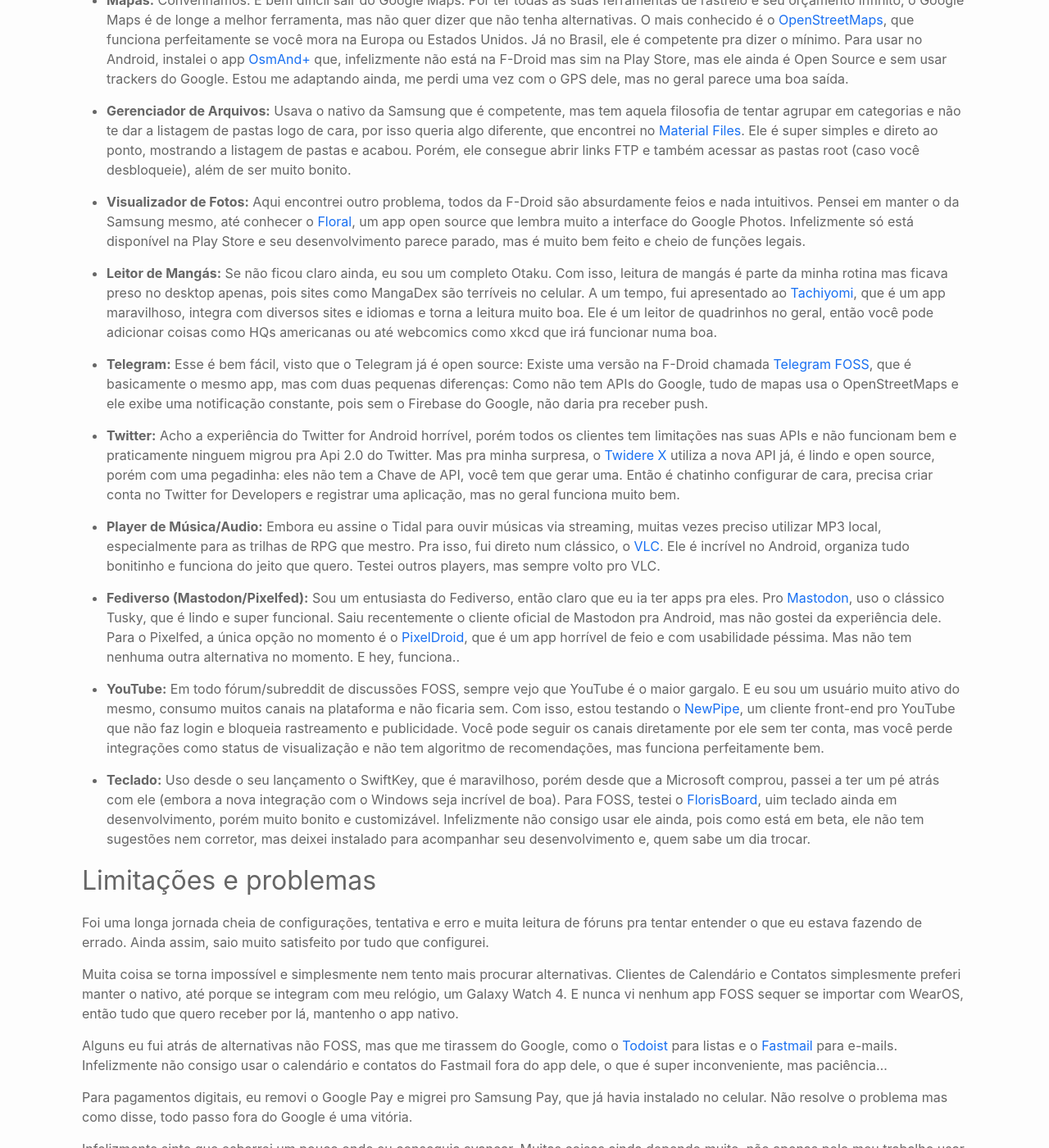
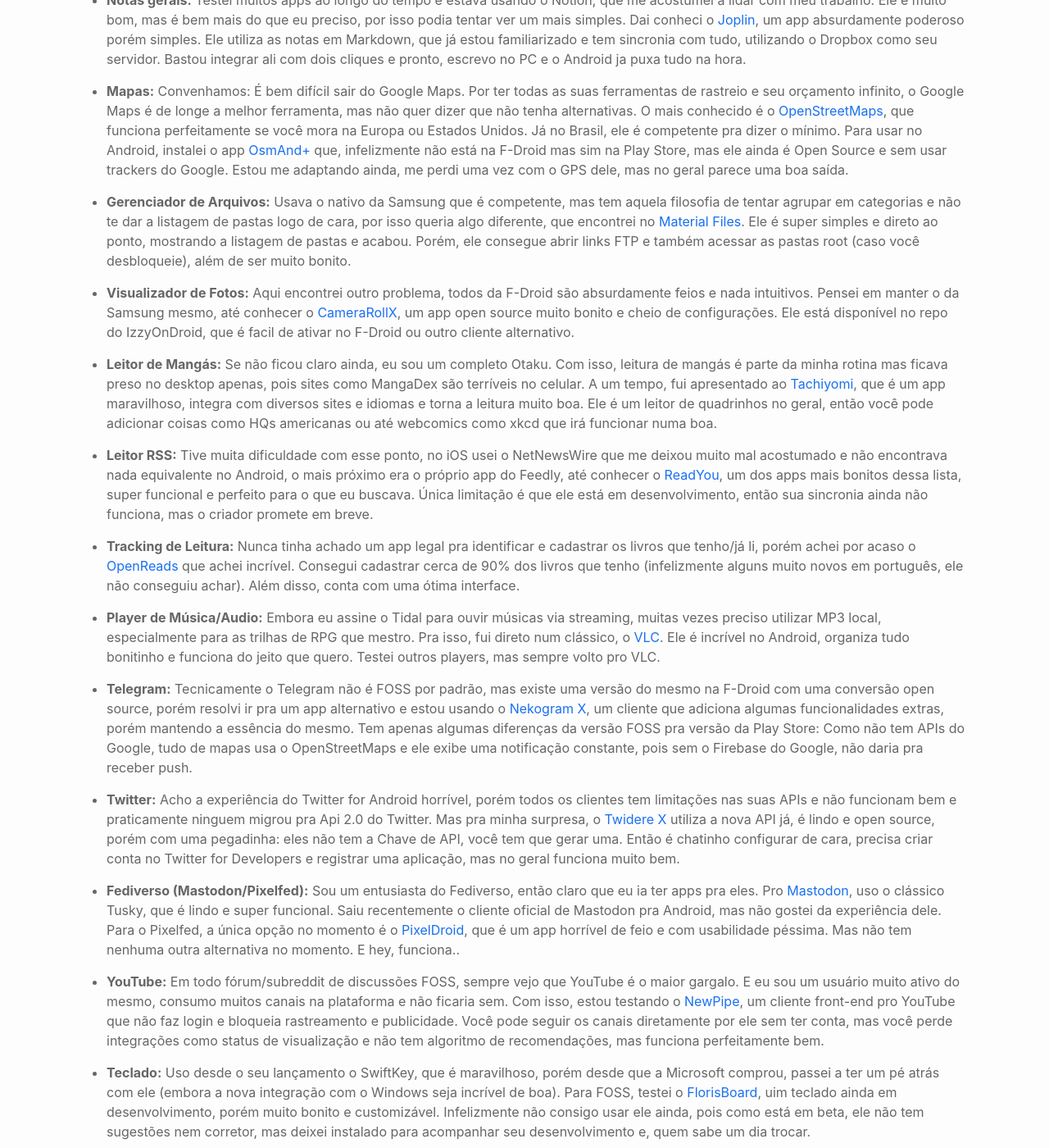
Before and after one commit to juliaisaway/eusoujulia.com.br, a Jekyll site: the page built from _posts/2022-05-11-jornada-android-foss.markdown, in a window 1280 px wide and 1400 px high, scrolled down 2883 px. Shown: the whole window at 82% size. Built offline with Jekyll 4.4.1, drawn with Linux system fonts in a browser that asks for light colours; some of the changed text lies outside the part shown.

Commit message:
Atualizações do post

```diff
--- a/_posts/2022-05-11-jornada-android-foss.markdown
+++ b/_posts/2022-05-11-jornada-android-foss.markdown
@@ -28,13 +28,16 @@
 ## Apps utilizados
 
 - **F-Droid:**
-O primeiro passo foi baixar o [F-Droid](https://f-droid.org/), a principal loja alternativa do Android. A experiência é estranha e demora pra acostumar, a busca é terrível e as atualizações são diferentes do padrão de mercado. Existem outras lojas alternativas que tentam emular mais a experiência da Play Store, mas gosto de manter o original...
+O primeiro passo foi baixar o [F-Droid](https://f-droid.org/), a principal loja alternativa do Android. A experiência é estranha e demora pra acostumar, a busca é terrível e as atualizações são diferentes do padrão de mercado. Estava difícil usar, até ver os clientes alternativos que, achei bem fracos também, até conhecer o [Droid-ify](https://f-droid.org/pt_BR/packages/com.looker.droidify/), que melhora demais a experiência de usar os repos do F-Droid e outros open source integrados juntos.
 
 - **Controle de Tracking:**
 Primeiro app instalado foi o [TrackerControl](https://f-droid.org/pt_BR/packages/net.kollnig.missioncontrol.fdroid/), um app que monitora todos os apps que estão instalados e mostra quais trackers ele usa, além de permitir bloquear os mesmos. Isso é maravilhoso, pois posso impedir certos apps de acessar trakings de social, de alanytics e outros, sem depender do app permitir que eu faça. Claro, tem app que deixa de funcionar assim, mas é só ir vendo app a app e ir ajustando conforme quer. Considero essencial pra quem quer iniciar nesse mundo da privacidade.
 
 - **Gerenciador de Senhas e Autenticador:**
 Já uso gerenciadores de senhas a tempos. Iniciei em 2018 com o 1Password, porém migrei em 2021 pro [Bitwarden](https://bitwarden.com/), que é Open Source e tem as mesmas funcionalidades. Porém, só recentemente passei a adotar um app dedicado a autenticador de duas etapas, o [Aegis Authenticator](https://f-droid.org/pt_BR/packages/com.beemdevelopment.aegis/). O app é excelente e muito bonito, super fácil de adicionar novos itens, etc. Um dos mais fáceis dessa lista.
+
+- **Localização do Aparelho**
+Para segurança, queria um app de rastreio que não fosse do Google e conheci o [FindMyDevice](https://f-droid.org/pt_BR/packages/de.nulide.findmydevice/). Ele utiliza SMS pra conseguir rastrear e, inicialmente estava bem receoso, porém o app surpreendeu com muitas opções e configurações que tornam o mesmo seguro.
 
 - **Podcasts:**
 Tenho a licença vitalícia do PocketCasts, que comprei lá em 2016 e hoje é algo que nem é possível mais comprar. Sempre achei o PocketCasts a melhor experiência de Podcasts em celulares, a sincronia é excelente e nunca tive o que reclamar. Porém, ele foi comprado diversas vezes, ficou abandonado e hoje está num limbo da Automattic e sinceramente não sei como vai ficar. Com isso, resolvi testar o [AntennaPod](https://f-droid.org/pt_BR/packages/de.danoeh.antennapod/), o mais famoso app FOSS de podcast.
@@ -59,19 +62,25 @@
 Usava o nativo da Samsung que é competente, mas tem aquela filosofia de tentar agrupar em categorias e não te dar a listagem de pastas logo de cara, por isso queria algo diferente, que encontrei no [Material Files](https://f-droid.org/pt_BR/packages/me.zhanghai.android.files/). Ele é super simples e direto ao ponto, mostrando a listagem de pastas e acabou. Porém, ele consegue abrir links FTP e também acessar as pastas root (caso você desbloqueie), além de ser muito bonito.
 
 - **Visualizador de Fotos:**
-Aqui encontrei outro problema, todos da F-Droid são absurdamente feios e nada intuitivos. Pensei em manter o da Samsung mesmo, até conhecer o [Floral](https://github.com/vidit135g/Floral), um app open source que lembra muito a interface do Google Photos. Infelizmente só está disponível na Play Store e seu desenvolvimento parece parado, mas é muito bem feito e cheio de funções legais.
+Aqui encontrei outro problema, todos da F-Droid são absurdamente feios e nada intuitivos. Pensei em manter o da Samsung mesmo, até conhecer o [CameraRollX](https://apt.izzysoft.de/fdroid/index/apk/com.looker.camerarollx), um app open source muito bonito e cheio de configurações. Ele está disponível no repo do IzzyOnDroid, que é facil de ativar no F-Droid ou outro cliente alternativo.
 
 - **Leitor de Mangás:**
 Se não ficou claro ainda, eu sou um completo Otaku. Com isso, leitura de mangás é parte da minha rotina mas ficava preso no desktop apenas, pois sites como MangaDex são terríveis no celular. A um tempo, fui apresentado ao [Tachiyomi](https://tachiyomi.org/), que é um app maravilhoso, integra com diversos sites e idiomas e torna a leitura muito boa. Ele é um leitor de quadrinhos no geral, então você pode adicionar coisas como HQs americanas ou até webcomics como xkcd que irá funcionar numa boa.
 
+- **Leitor RSS:**
+Tive muita dificuldade com esse ponto, no iOS usei o NetNewsWire que me deixou muito mal acostumado e não encontrava nada equivalente no Android, o mais próximo era o próprio app do Feedly, até conhecer o [ReadYou](https://f-droid.org/pt_BR/packages/com.looker.droidify/), um dos apps mais bonitos dessa lista, super funcional e perfeito para o que eu buscava. Única limitação é que ele está em desenvolvimento, então sua sincronia ainda não funciona, mas o criador promete em breve.
+
+- **Tracking de Leitura:**
+Nunca tinha achado um app legal pra identificar e cadastrar os livros que tenho/já li, porém achei por acaso o [OpenReads](https://f-droid.org/pt_BR/packages/software.mdev.bookstracker/) que achei incrível. Consegui cadastrar cerca de 90% dos livros que tenho (infelizmente alguns muito novos em português, ele não conseguiu achar). Além disso, conta com uma ótima interface.
+
+- **Player de Música/Audio:**
+Embora eu assine o Tidal para ouvir músicas via streaming, muitas vezes preciso utilizar MP3 local, especialmente para as trilhas de RPG que mestro. Pra isso, fui direto num clássico, o [VLC](https://f-droid.org/pt_BR/packages/org.videolan.vlc/). Ele é incrível no Android, organiza tudo bonitinho e funciona do jeito que quero. Testei outros players, mas sempre volto pro VLC.
+
 - **Telegram:**
-Esse é bem fácil, visto que o Telegram já é open source: Existe uma versão na F-Droid chamada [Telegram FOSS](https://f-droid.org/pt_BR/packages/org.telegram.messenger/), que é basicamente o mesmo app, mas com duas pequenas diferenças: Como não tem APIs do Google, tudo de mapas usa o OpenStreetMaps e ele exibe uma notificação constante, pois sem o Firebase do Google, não daria pra receber push.
+Tecnicamente o Telegram não é FOSS por padrão, mas existe uma versão do mesmo na F-Droid com uma conversão open source, porém resolvi ir pra um app alternativo e estou usando o [Nekogram X](https://github.com/NekoX-Dev/NekoX), um cliente que adiciona algumas funcionalidades extras, porém mantendo a essência do mesmo. Tem apenas algumas diferenças da versão FOSS pra versão da Play Store: Como não tem APIs do Google, tudo de mapas usa o OpenStreetMaps e ele exibe uma notificação constante, pois sem o Firebase do Google, não daria pra receber push.
 
 - **Twitter:**
 Acho a experiência do Twitter for Android horrível, porém todos os clientes tem limitações nas suas APIs e não funcionam bem e praticamente ninguem migrou pra Api 2.0 do Twitter. Mas pra minha surpresa, o [Twidere X](https://f-droid.org/pt_BR/packages/com.twidere.twiderex/) utiliza a nova API já, é lindo e open source, porém com uma pegadinha: eles não tem a Chave de API, você tem que gerar uma. Então é chatinho configurar de cara, precisa criar conta no Twitter for Developers e registrar uma aplicação, mas no geral funciona muito bem.
-
-- **Player de Música/Audio:**
-Embora eu assine o Tidal para ouvir músicas via streaming, muitas vezes preciso utilizar MP3 local, especialmente para as trilhas de RPG que mestro. Pra isso, fui direto num clássico, o [VLC](https://f-droid.org/pt_BR/packages/org.videolan.vlc/). Ele é incrível no Android, organiza tudo bonitinho e funciona do jeito que quero. Testei outros players, mas sempre volto pro VLC.
 
 - **Fediverso (Mastodon/Pixelfed):**
 Sou um entusiasta do Fediverso, então claro que eu ia ter apps pra eles. Pro [Mastodon](https://f-droid.org/pt_BR/packages/com.keylesspalace.tusky/), uso o clássico Tusky, que é lindo e super funcional. Saiu recentemente o cliente oficial de Mastodon pra Android, mas não gostei da experiência dele. Para o Pixelfed, a única opção no momento é o [PixelDroid](https://f-droid.org/pt_BR/packages/org.pixeldroid.app/), que é um app horrível de feio e com usabilidade péssima. Mas não tem nenhuma outra alternativa no momento. E hey, funciona..
--- a/index.markdown
+++ b/index.markdown
@@ -3,6 +3,7 @@
 # To modify the layout, see https://jekyllrb.com/docs/themes/#overriding-theme-defaults
 
 layout: home
+exclude: true
 ---
 
 # Who?
```
